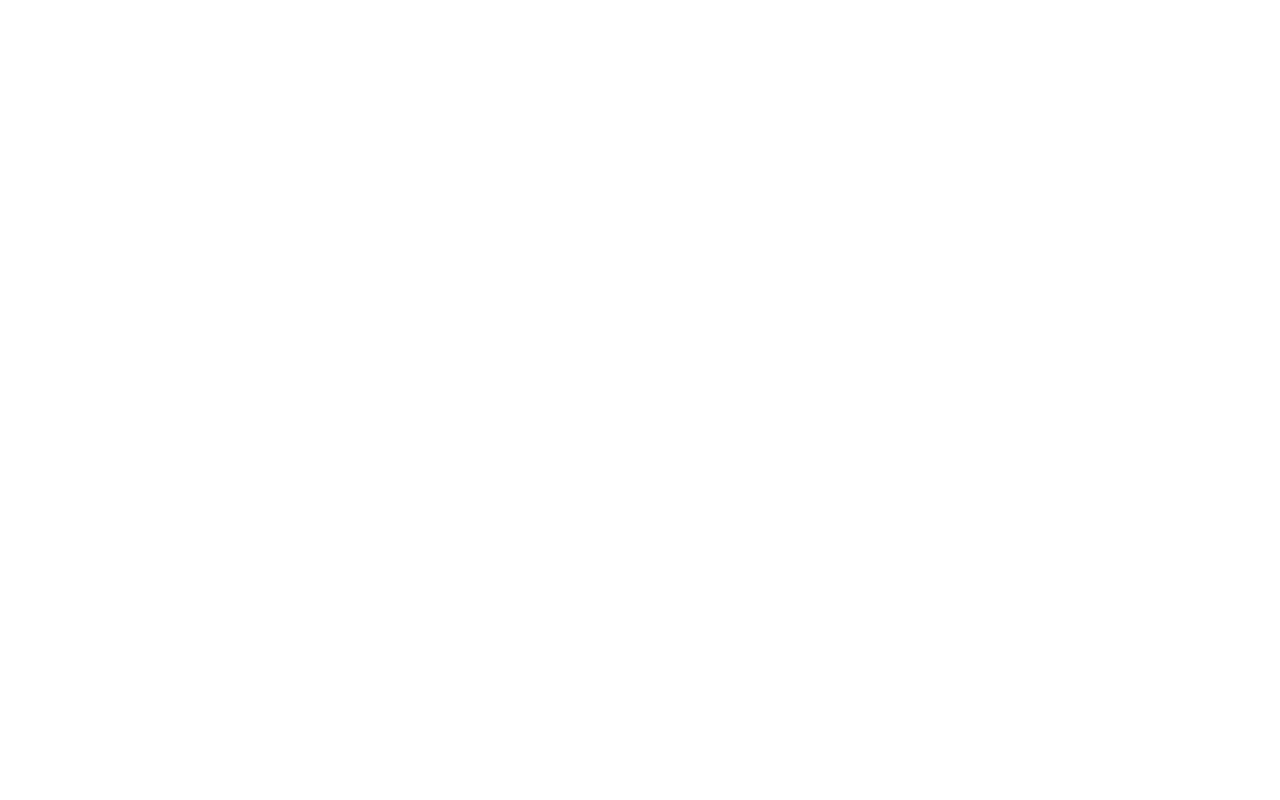
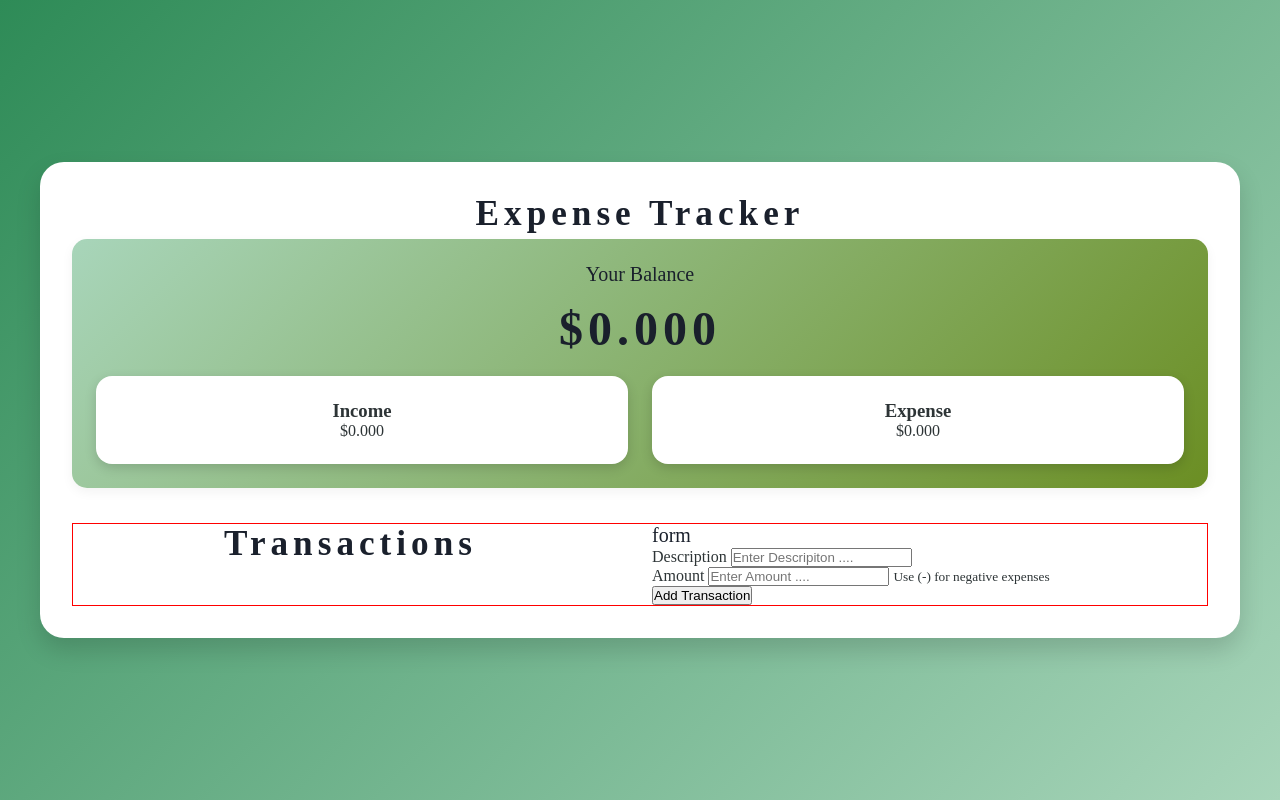
Before and after one commit to Negar-karimi9023/Expense-Tracker, a website built with Parcel: page src/index.html in a window 1280 px wide. Built offline with nearby package versions, Linux system fonts and the light colour scheme; a web font is replaced by a local one.

Commit message:
First Setp Styles

```diff
--- a/src/index.html
+++ b/src/index.html
@@ -5,10 +5,50 @@
     <meta charset="UTF-8" />
     <meta name="viewport" content="width=device-width, initial-scale=1" />
     <link rel="stylesheet" href="styles.css" />
+    <link rel="preconnect" href="https://fonts.googleapis.com"><style>
+      @import url('https://fonts.googleapis.com/css2?family=Epunda+Slab:ital,wght@0,300..900;1,300..900&display=swap');
+      </style>
   </head>
 
   <body>
-    <div class="container"></div>
+    <div class="container">
+      <h1>Expense Tracker</h1>
+      <div class="balance-container">
+        <h2>Your Balance</h2>
+        <h1>$0.000</h1>
+        <div class="summary">
+          <div class="income">
+            <h3>Income</h3>
+            <p id="income-Amount">$0.000</p>
+          </div>
+          <div class="expenses">
+            <h3>Expense</h3>
+            <p id="expense-Amount">$0.000</p>
+          </div>
+        </div>
+      </div>
+      <div class="main-Content">
+        <div class="transaction-Con">
+          <h1>Transactions</h1>
+          <ul id="transaction-List"></ul>
+        </div>
+        <div class="form-container">
+          <h2>form</h1>
+            <form id="transaction-Form">
+<div class="form-Group">
+  <label for="description">Description</label>
+  <input type="text" id="description" placeholder="Enter Descripiton ...." required>
+</div>
+<div class="form-Group">
+  <label for="amount">Amount</label>
+  <input type="number" id="amount" placeholder="Enter Amount ...." required>
+  <small>Use (-) for negative expenses</small>
+</div>
+<button type="submit">Add Transaction</button>
+            </form>
+        </div>
+      </div>
+    </div>
 
     <script src="script.js"></script>
   </body>
--- a/src/index.mjs
+++ /dev/null
@@ -1,5 +0,0 @@
-import "./styles.css";
-
-document.getElementById("app").innerHTML = `
-<h1>Hello JavaScript!</h1>
-`;
--- a/src/styles.css
+++ b/src/styles.css
@@ -1,3 +1,79 @@
+.epunda-slab-text {
+  font-family: "Epunda Slab", serif;
+  font-optical-sizing: auto;
+  font-weight: 400;
+  font-style: normal;
+}
+* {
+  margin: 0;
+  padding: 0;
+  box-sizing: border-box;
+}
 body {
-  font-family: sans-serif;
+  font-family: Epunda Slab;
+  background: linear-gradient(135deg, #2e8b57, #a8d5ba);
+  min-height: 100vh;
+  display: flex;
+  justify-content: center;
+  align-items: center;
+  padding: 20px;
+  color: #2d3436;
 }
+.container {
+  width: 100%;
+  max-width: 1200px;
+  background-color: #fff;
+  padding: 2rem;
+  border-radius: 24px;
+  box-shadow: 0 12px 24px rgba(0, 0, 0, 0.15);
+}
+h1 {
+  text-align: center;
+  color: #1a202c;
+  margin-bottom: 5px;
+  font-size: 2.2rem;
+  font-weight: 600px;
+  letter-spacing: 5px;
+}
+h2 {
+  color: #1a202c;
+  font-size: 1.25rem;
+  margin-bottom: 1px;
+  font-weight: 500;
+}
+.balance-container {
+  text-align: center;
+  margin-bottom: 35px;
+  padding: 24px;
+  background: linear-gradient(135deg, #a8d5ba, #6b8e23);
+  border-radius: 15px;
+  box-shadow: 0 4px 12px rgba(0, 0, 0, 0.05);
+}
+.balance-container h1 {
+  font-size: 3rem;
+  margin: 15px 0;
+}
+.summary {
+  display: grid;
+  grid-template-columns: 1fr 1fr;
+  margin-top: 20px;
+  gap: 24px;
+}
+.main-Content {
+  border: 1px solid red;
+  display: grid;
+  grid-template-columns: 1fr 1fr;
+  gap: 24px;
+}
+.income,
+.expenses {
+  background-color: white;
+  border-radius: 1rem;
+  box-shadow: 0 4px 12px rgba(0, 0, 0, 0.15);
+  padding: 24px;
+  transition: transform 0.2s ease;
+}
+.income:hover,
+.expenses:hover {
+  transform: translateY(-2px);
+}
```
